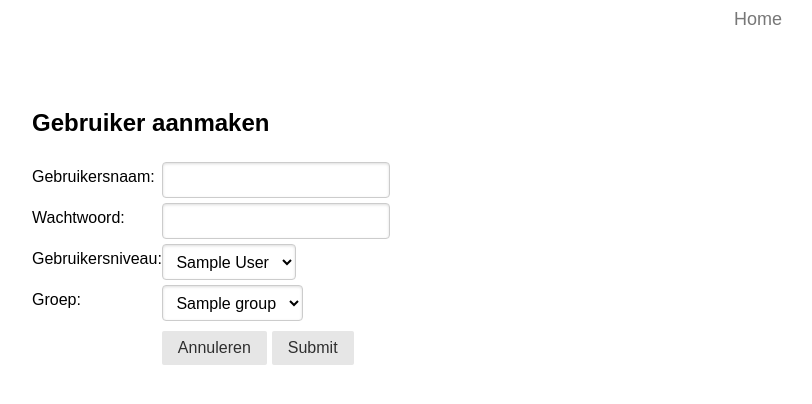
After one commit to KuroiRoy/IntranetTest, a PHP site: page /newUser.php in a window 1280 px wide. The commit adds this page. Shown: the top 404 px of the page, without its empty margins (224-1036 px from the left). Run offline with PHP 8.4, Linux system fonts and the light colour scheme; tables that the repository leaves empty or names only in its code hold one stand-in row (values such as "Sample post").

Commit message:
Added newUser.php to add new users, only usable by administrators

```diff
--- a/public_html/chat.php
+++ b/public_html/chat.php
@@ -14,7 +14,7 @@ if (!isset($_SESSION['loggedin'])) {
 }
 ?>
 
-<div class="content">
+<div class="site-container">
     <div class="pure-menu pure-menu-horizontal">
         <ul class="pure-menu-list">
             <li class="pure-menu-item"><a href="tasks.php" class="pure-menu-link">Taken</a></li>
--- a/public_html/contact.php
+++ b/public_html/contact.php
@@ -8,7 +8,7 @@
     <link rel="stylesheet" type="text/css" href="css/style.css">
 </head>
 <body>
-<div class="content contact">
+<div class="site-container contact">
     <h2>Contact formulier</h2>
 
     <form class="pure-form contact-form" action="contactForm.php" method="post">
@@ -16,14 +16,17 @@
             <label for="name">Naam:</label>
             <input type="text" name="username" id="username">
         </p>
+
         <p>
             <label for="email">Emailadres:</label>
             <input type="text" name="email" id="email">
         </p>
+
         <p>
             <label></label>
             <TextArea class="message" name="message" id="message" cols="50" rows="10"></TextArea>
         </p>
+
         <p>
             <a></a>
             <a class="pure-button" href="index.php">Annuleren</a>
--- a/public_html/css/style.css
+++ b/public_html/css/style.css
@@ -1,5 +1,5 @@
 
-.content {
+.site-container {
     margin-left: auto;
     margin-right: auto;
     max-width: 768px;
@@ -30,6 +30,10 @@ form input {
     display: table-cell;
 }
 
+form select {
+    margin-top: 5px;
+}
+
 form textarea {
     display: table-caption;
     margin-top: 5px;
--- a/public_html/index.php
+++ b/public_html/index.php
@@ -14,7 +14,7 @@ if (isset($_SESSION['loggedin'])) {
 }
 ?>
 
-<div class="content">
+<div class="site-container">
     <div class="pure-g">
         <div class="pure-menu pure-menu-horizontal pure-u-1">
             <ul class="pure-menu-list">
@@ -24,7 +24,9 @@ if (isset($_SESSION['loggedin'])) {
         </div>
 
         <h4 class="pure-u-1">Welkom op het intranet van 'Bedrijf'</h4>
-        <p class="pure-u-1">Log in met de knop hierboven of neem contact op met de servicedesk via het contact formulier</p>
+
+        <p class="pure-u-1">Log in met de knop hierboven of neem contact op met de servicedesk via het contact
+            formulier</p>
 
         <?php
         //
--- a/public_html/login.php
+++ b/public_html/login.php
@@ -8,7 +8,7 @@
     <link rel="stylesheet" type="text/css" href="css/style.css">
 </head>
 <body>
-<div class="content">
+<div class="site-container">
     <div class="pure-g">
         <div class="pure-menu pure-menu-horizontal pure-u-1">
             <ul class="pure-menu-list">
@@ -24,10 +24,12 @@
                 <label for="username">Gebruikersnaam:</label>
                 <input type="text" name="username" id="username">
             </p>
+
             <p>
                 <label for="password">Wachtwoord:</label>
                 <input type="password" name="password" id="password">
             </p>
+
             <p>
                 <a></a>
                 <a class="pure-button" href="index.php">Annuleren</a>
--- a/public_html/loginForm.php
+++ b/public_html/loginForm.php
@@ -5,16 +5,17 @@ ob_start();
 
 require_once 'library/meekrodb.2.3.class.php';
 DB::$user = 'roy';
-DB::$dbName = "MicroBlog";
+DB::$dbName = "Intranet";
 
 $username = $_POST['username'];
 $password = $_POST['password'];
 
-$result = DB::queryFirstRow('SELECT * FROM Credentials WHERE username = %s', $username);
+$result = DB::queryFirstRow('SELECT * FROM users WHERE username = %s', $username);
 $hash = $result['password'];
 
 if (password_verify($password, $hash)) {
     $_SESSION['loggedin'] = 1;
+    $_SESSION['username'] = $username;
     header('Location: http://localhost');
 } else {
     echo "Login failed";
--- /dev/null
+++ b/public_html/newUser.php
@@ -0,0 +1,76 @@
+<?php session_start(); ?>
+<!doctype html>
+<html lang="en">
+<head>
+    <meta charset="utf-8">
+    <title>Gebruiker aanmaken</title>
+    <link rel="stylesheet" type="text/css" href="library/pure-min.css">
+    <link rel="stylesheet" type="text/css" href="css/style.css">
+</head>
+<body>
+<?php
+require_once 'library/meekrodb.2.3.class.php';
+DB::$user = 'roy';
+DB::$dbName = "Intranet";
+
+$userLevels = DB::query('SELECT * FROM user_levels');
+$groups = DB::query('SELECT * FROM groups');
+?>
+<div class="site-container">
+    <div class="pure-g">
+        <div class="pure-menu pure-menu-horizontal pure-u-1">
+            <ul class="pure-menu-list">
+                <li class="pure-menu-item"><a class="pure-menu-link" href="index.php">Home</a></li>
+            </ul>
+        </div>
+
+        <h2 class="pure-u-1">Gebruiker aanmaken</h2>
+
+        <form class="pure-form pure-u-1" action="newUserForm.php" method="post">
+            <p>
+                <label for="username">Gebruikersnaam:</label>
+                <input type="text" name="username" id="username">
+            </p>
+
+            <p>
+                <label for="password">Wachtwoord:</label>
+                <input type="password" name="password" id="password">
+            </p>
+
+            <p>
+                <label for="userlevel">Gebruikersniveau:</label>
+                <select name="userlevel">
+                    <?php foreach ($userLevels as $option) { ?>
+                        <option value=<?php echo $option['name'] ?>>
+                            <?php
+                            echo $option['name'];
+                            ?>
+                        </option>
+                    <?php } ?>
+                </select>
+                <!--                <input type="text" name="userlevel" id="userlevel">-->
+            </p>
+            <p>
+                <label for="group">Groep:</label>
+                <select name="group">
+                    <?php foreach ($groups as $option) { ?>
+                        <option value=<?php echo $option['name'] ?>>
+                            <?php
+                            echo $option['name'];
+                            ?>
+                        </option>
+                    <?php } ?>
+                </select>
+                <!--                <label for="group">Groep:</label>-->
+                <!--                <input type="text" name="group" id="group">-->
+            </p>
+            <p>
+                <a></a>
+                <a class="pure-button" href="newUser.php">Annuleren</a>
+                <input class="pure-button" type="submit">
+            </p>
+        </form>
+    </div>
+</div>
+</body>
+</html>
--- a/public_html/reports.php
+++ b/public_html/reports.php
@@ -14,7 +14,7 @@ if (!isset($_SESSION['loggedin'])) {
 }
 ?>
 
-<div class="content">
+<div class="site-container">
 	<div class="pure-menu pure-menu-horizontal">
 		<ul class="pure-menu-list">
 			<li class="pure-menu-item"><a href="tasks.php" class="pure-menu-link">Taken</a></li>
```
Also changed, not shown: public_html/newUserForm.php (added, +35 -0 lines), public_html/tasks.php (+11 -10 lines). Lines whose indentation alone changed are shown as unchanged.
